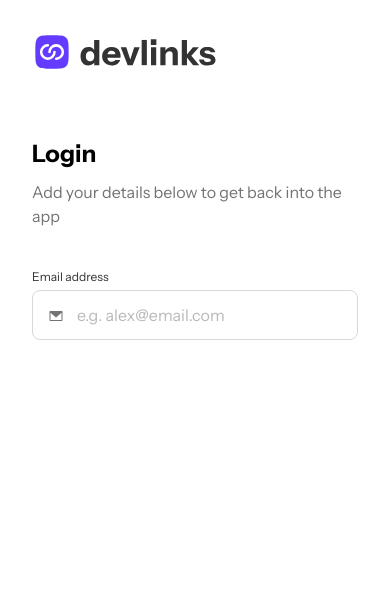
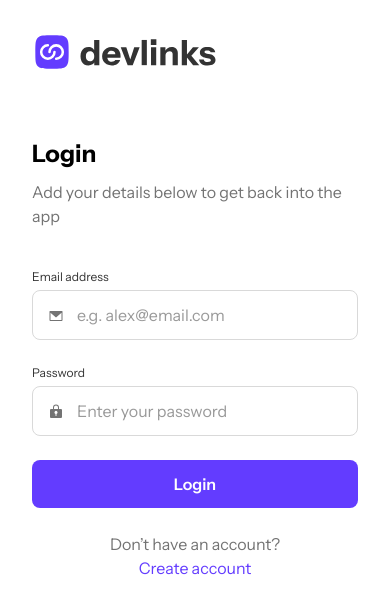
Before and after one commit to silasmora/link-sharing-app, a Next.js app: page /auth/login in a window 390 px wide. Shown: the top 614 px of the page. Built offline with nearby package versions, Linux system fonts and the light colour scheme.

Commit message:
mobile disigns and routes complete

```diff
--- a/src/app/auth/layout.tsx
+++ b/src/app/auth/layout.tsx
@@ -2,7 +2,7 @@
 
 const Authlayout = ({ children }: {children: React.ReactNode}) => {
   return (
-    <div>
+    <div className="p-8">
       {children}
     </div>
   )
--- a/src/app/auth/login/page.tsx
+++ b/src/app/auth/login/page.tsx
@@ -1,12 +1,9 @@
 import AuthForm from "@/app/components/auth/AuthForm"
 import AuthHeader from "@/app/components/auth/AuthHeader"
 
-
-type Props = {}
-
-const page = (props: Props) => {
+const page = () => {
   return (
-    <div className="p-8 flex flex-col gap-[64px]">
+    <div className="flex flex-col gap-[64px]">
      <AuthHeader />
      <AuthForm type="login" />
     </div>
--- a/src/app/auth/register/page.tsx
+++ b/src/app/auth/register/page.tsx
@@ -0,0 +1,13 @@
+import AuthForm from "@/app/components/auth/AuthForm"
+import AuthHeader from "@/app/components/auth/AuthHeader"
+
+const page = () => {
+  return (
+    <div className="flex flex-col gap-[64px]">
+      <AuthHeader />
+      <AuthForm type="register" />
+    </div>
+  )
+}
+
+export default page
--- /dev/null
+++ b/src/app/components/Button.tsx
@@ -0,0 +1,23 @@
+import React from 'react'
+
+interface ButtonProps {
+  type?: "button" | "submit" | "reset"
+  onClick?: () => void
+  children: React.ReactNode
+  className?: string
+  disabled?: boolean
+}
+
+const Button: React.FC<ButtonProps> = ({ type = "button", onClick, children, className, disabled }) => {
+  return (
+    <button
+      type={type}
+      onClick={onClick}
+      disabled={disabled}
+      className={`bg-purple text-white font-semiBold py-3 px-6 rounded-lg ${className}`}>
+      {children}
+    </button>
+  )
+}
+
+export default Button
--- a/src/app/components/auth/AuthForm.tsx
+++ b/src/app/components/auth/AuthForm.tsx
@@ -1,3 +1,5 @@
+import Button from "../Button";
+import Link from "next/link";
 
 export default function AuthForm({ type }: { type: 'login' | 'register' }) {
 
@@ -10,16 +12,44 @@ export default function AuthForm({ type }: { type: 'login' | 'register' }) {
           <h1 className="text-[24px] font-bold leading-9">{isLogin? "Login" : "Create account"}</h1>
           <p className="text-darkGrey leading-6 ">{isLogin? "Add your details below to get back into the app" : "Let’s get you started sharing your links!"}</p>
         </div>
+        <div className="flex flex-col gap-6">
           <div>
             <label htmlFor="email" className="block text-[#333333] text-[12px] leading-[18px]">Email address</label>
             <div className="relative">
-            <input type="email" name="email" id="email" placeholder="e.g. alex@email.com" className="placeholder:text-darkGrey/50 w-full border border-grey rounded-lg pl-11 py-3 mt-1 leading-6 text-[16px]" />
+              <input type="email" name="email" id="email" placeholder="e.g. alex@email.com" className="placeholder:text-[#333333]/50 w-full border border-grey rounded-lg pl-11 py-3 mt-1 leading-6 text-[16px]" />
               <svg className="absolute left-4 top-[55%] transform -translate-y-1/2" xmlns="http://www.w3.org/2000/svg" width="16" height="16" viewBox="0 0 16 16" fill="none">
                 <path d="M14 3H2C1.86739 3 1.74021 3.05268 1.64645 3.14645C1.55268 3.24021 1.5 3.36739 1.5 3.5V12C1.5 12.2652 1.60536 12.5196 1.79289 12.7071C1.98043 12.8946 2.23478 13 2.5 13H13.5C13.7652 13 14.0196 12.8946 14.2071 12.7071C14.3946 12.5196 14.5 12.2652 14.5 12V3.5C14.5 3.36739 14.4473 3.24021 14.3536 3.14645C14.2598 3.05268 14.1326 3 14 3ZM13.5 12H2.5V4.63688L7.66187 9.36875C7.75412 9.45343 7.87478 9.50041 8 9.50041C8.12522 9.50041 8.24588 9.45343 8.33813 9.36875L13.5 4.63688V12Z" fill="#737373"/>
               </svg>
-
             </div>
-
+          </div>
+          <div>
+            <label htmlFor="email" className="block text-[#333333] text-[12px] leading-[18px]">{isLogin? 'Password' : 'Create password'}</label>
+            <div className="relative">
+              <input type="password" name="password" id="password" placeholder={isLogin? 'Enter your password' : 'At least .8 characters'} className="placeholder:text-[#333333]/50 w-full border border-grey rounded-lg pl-11 py-3 mt-1 leading-6 text-[16px]" />
+              <svg className="absolute left-4 top-[55%] transform -translate-y-1/2" xmlns="http://www.w3.org/2000/svg" width="16" height="16" fill="none" viewBox="0 0 16 16"><path fill="#737373" d="M13 5h-2V3.5a3 3 0 0 0-6 0V5H3a1 1 0 0 0-1 1v7a1 1 0 0 0 1 1h10a1 1 0 0 0 1-1V6a1 1 0 0 0-1-1ZM8.5 9.914V11.5a.5.5 0 0 1-1 0V9.914a1.5 1.5 0 1 1 1 0ZM10 5H6V3.5a2 2 0 1 1 4 0V5Z"/></svg>
+            </div>
+          </div>
+          {!isLogin && (
+            <div>
+              <label htmlFor="email" className="block text-[#333333] text-[12px] leading-[18px]">{isLogin? 'password' : 'Create password'}</label>
+              <div className="relative">
+                <input type="confirmPassword" name="confirmPassword" id="confirmPassword" placeholder='At least .8 characters' className="placeholder:text-[#333333]/50 w-full border border-grey rounded-lg pl-11 py-3 mt-1 leading-6 text-[16px]" />
+                <svg className="absolute left-4 top-[55%] transform -translate-y-1/2" xmlns="http://www.w3.org/2000/svg" width="16" height="16" fill="none" viewBox="0 0 16 16"><path fill="#737373" d="M13 5h-2V3.5a3 3 0 0 0-6 0V5H3a1 1 0 0 0-1 1v7a1 1 0 0 0 1 1h10a1 1 0 0 0 1-1V6a1 1 0 0 0-1-1ZM8.5 9.914V11.5a.5.5 0 0 1-1 0V9.914a1.5 1.5 0 1 1 1 0ZM10 5H6V3.5a2 2 0 1 1 4 0V5Z"/></svg>
+              </div>
+            </div>
+          )}
+          {!isLogin && (
+            <div>
+              <p className="text-[12px] leading-[18px] text-darkGrey">Password must contain at least 8 characters</p>
+            </div>
+          )}
+          <Button type="submit">{isLogin? 'Login' : 'Create new account'}</Button>
+          <div className="flex flex-col items-center">
+            <p className="leading-6 text-darkGrey">{isLogin? "Don’t have an account?" : "Already have an account?"}</p>
+            <Link href={isLogin? "/auth/register" : "/auth/login"} className="text-purple">
+              {isLogin? "Create account" : "Login"}
+            </Link>
+          </div>
         </div>
       </form>
     </div>
--- a/tailwind.config.ts
+++ b/tailwind.config.ts
@@ -21,7 +21,7 @@ export default {
       },
       fontWeight: {
         normal: "400",
-        semibold: "600",
+        semiBold: "600",
         bold: "700",
       },
     },
```
Lines whose indentation alone changed are shown as unchanged.
